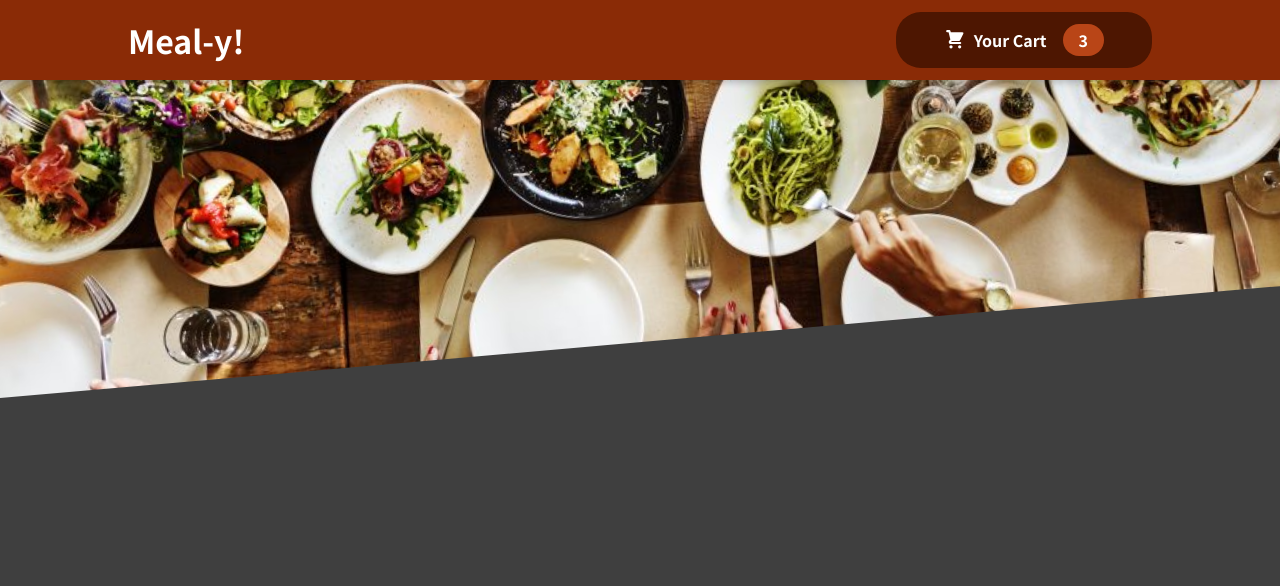
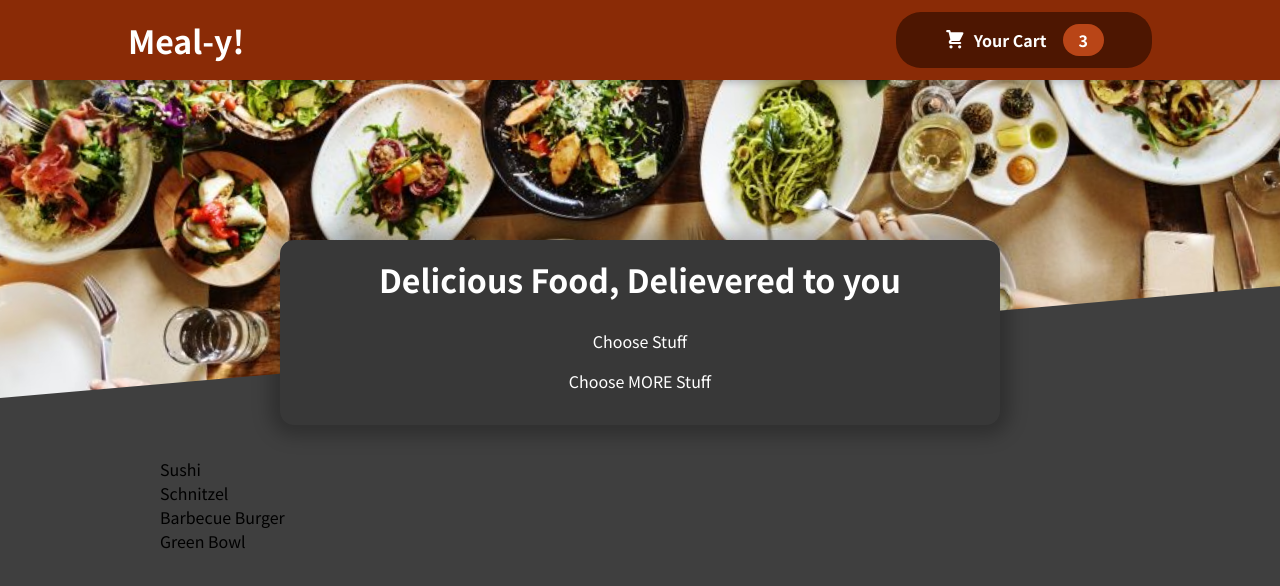
Before and after one commit to joe-dumford/meal-y, a React (Create React App) app: page / in a window 1280 px wide. Shown: the top 586 px of the page. Built offline with nearby package versions, Linux system fonts and the light colour scheme.

Commit message:
Created meals list, summary and dummy data. Light  styling

```diff
--- a/src/App.js
+++ b/src/App.js
@@ -1,10 +1,14 @@
 import { Fragment } from 'react';
-import Header from './components/Layout/Header'
+import Header from './components/Layout/Header';
+import Meals from './components/Meals/Meals';
 
 function App() {
   return (
     <Fragment>
       <Header />
+      <main>
+          <Meals />
+      </main>
     </Fragment>
   );
 }
--- /dev/null
+++ b/src/components/Meals/AvailableMeals.js
@@ -0,0 +1,40 @@
+import classes from './AvailableMeals.module.css'
+
+const DUMMY_MEALS = [
+    {
+        id: 'm1',
+        name: 'Sushi',
+        description: 'Finest fish and veggies',
+        price: 22.99,
+    },
+    {
+        id: 'm2',
+        name: 'Schnitzel',
+        description: 'A german specialty!',
+        price: 16.5,
+    },
+    {
+        id: 'm3',
+        name: 'Barbecue Burger',
+        description: 'American, raw, meaty',
+        price: 12.99,
+    },
+    {
+        id: 'm4',
+        name: 'Green Bowl',
+        description: 'Healthy...and green...',
+        price: 18.99,
+    },
+];
+
+const AvailableMeals = () => {
+    const mealsList = DUMMY_MEALS.map((meal, pos) => <li key={pos}>{meal.name}</li>);
+
+    return <section className={classes.meals}>
+        <ul>
+            {mealsList}
+        </ul>
+    </section>
+}
+
+export default AvailableMeals;
--- /dev/null
+++ b/src/components/Meals/AvailableMeals.module.css
@@ -0,0 +1,24 @@
+.meals {
+    max-width: 60rem;
+    width: 90%;
+    margin: 2rem auto;
+    animation: meals-appear 1s ease-out forwards;
+}
+
+.meals ul {
+    list-style: none;
+    margin: 0;
+    padding: 0;
+}
+
+@keyframes meals-appear {
+    from {
+        opacity: 0;
+        transform: translateY(3rem);
+    }
+
+    to {
+        opacity: 1;
+        transform: translateY(0);
+    }
+}
--- /dev/null
+++ b/src/components/Meals/Meals.js
@@ -0,0 +1,14 @@
+import MealsSummary from './MealsSummary';
+import AvailableMeals from './AvailableMeals';
+import { Fragment } from 'react';
+
+const Meals = () => {
+    return (
+        <Fragment>
+            <MealsSummary />
+            <AvailableMeals />
+        </Fragment>
+        )
+}
+
+export default Meals;
--- /dev/null
+++ b/src/components/Meals/MealsSummary.js
@@ -0,0 +1,11 @@
+import classes from './MealsSummary.module.css';
+
+const MealsSummary = () => {
+    return <section className={classes.summary}>
+        <h2>Delicious Food, Delievered to you</h2>
+        <p>Choose Stuff</p>
+        <p>Choose MORE Stuff</p>
+    </section>
+}
+
+export default MealsSummary;
--- /dev/null
+++ b/src/components/Meals/MealsSummary.module.css
@@ -0,0 +1,18 @@
+.summary {
+    text-align: center;
+    max-width: 45rem;
+    width: 90%;
+    margin: auto;
+    margin-top: -10rem;
+    position: relative;
+    background-color: #383838;
+    color: white;
+    border-radius: 14px;
+    padding: 1rem;
+    box-shadow: 0 1px 18px 10px rgba(0, 0, 0, 0.25);
+}
+
+.summary h2 {
+    font-size: 2rem;
+    margin-top: 0;
+}
```
